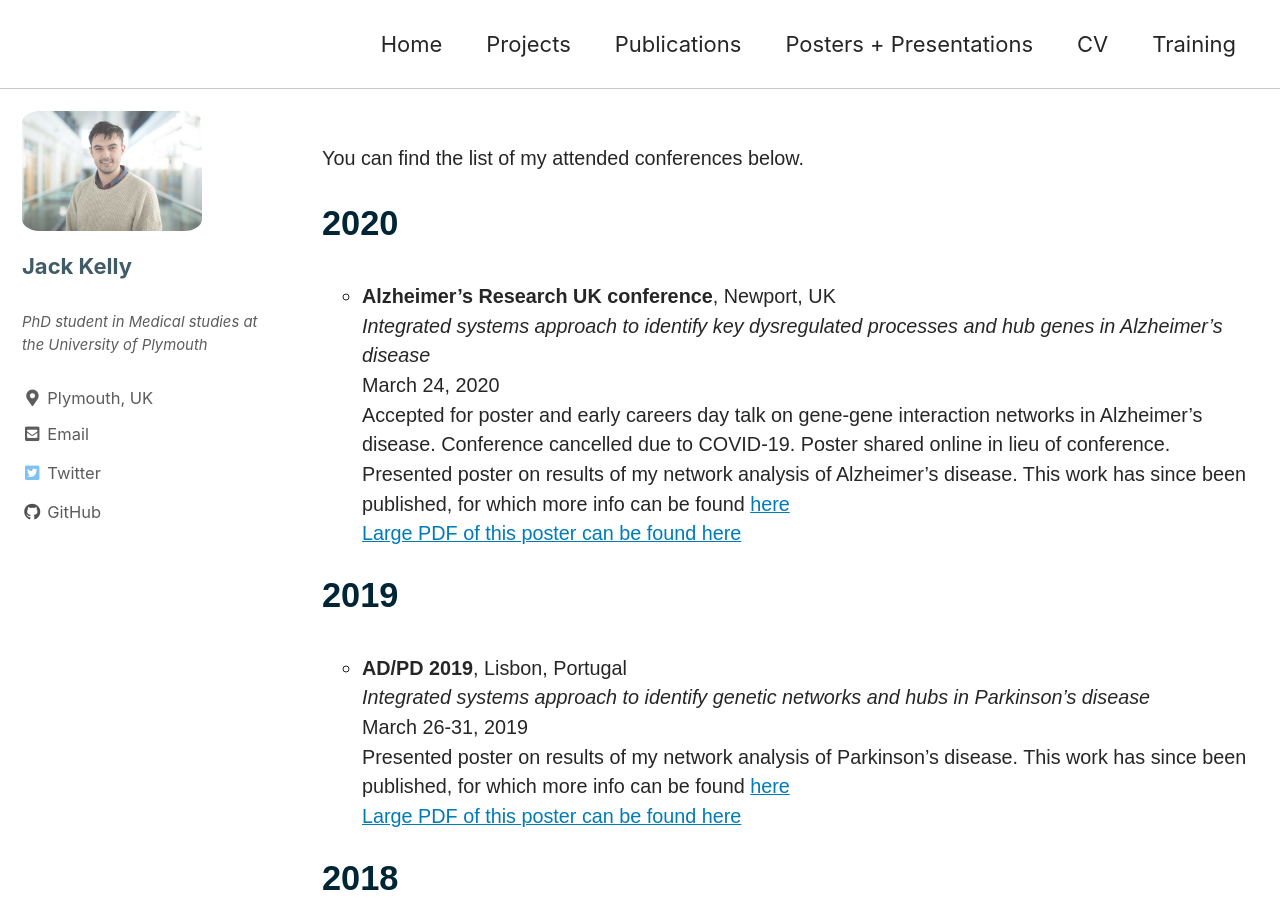
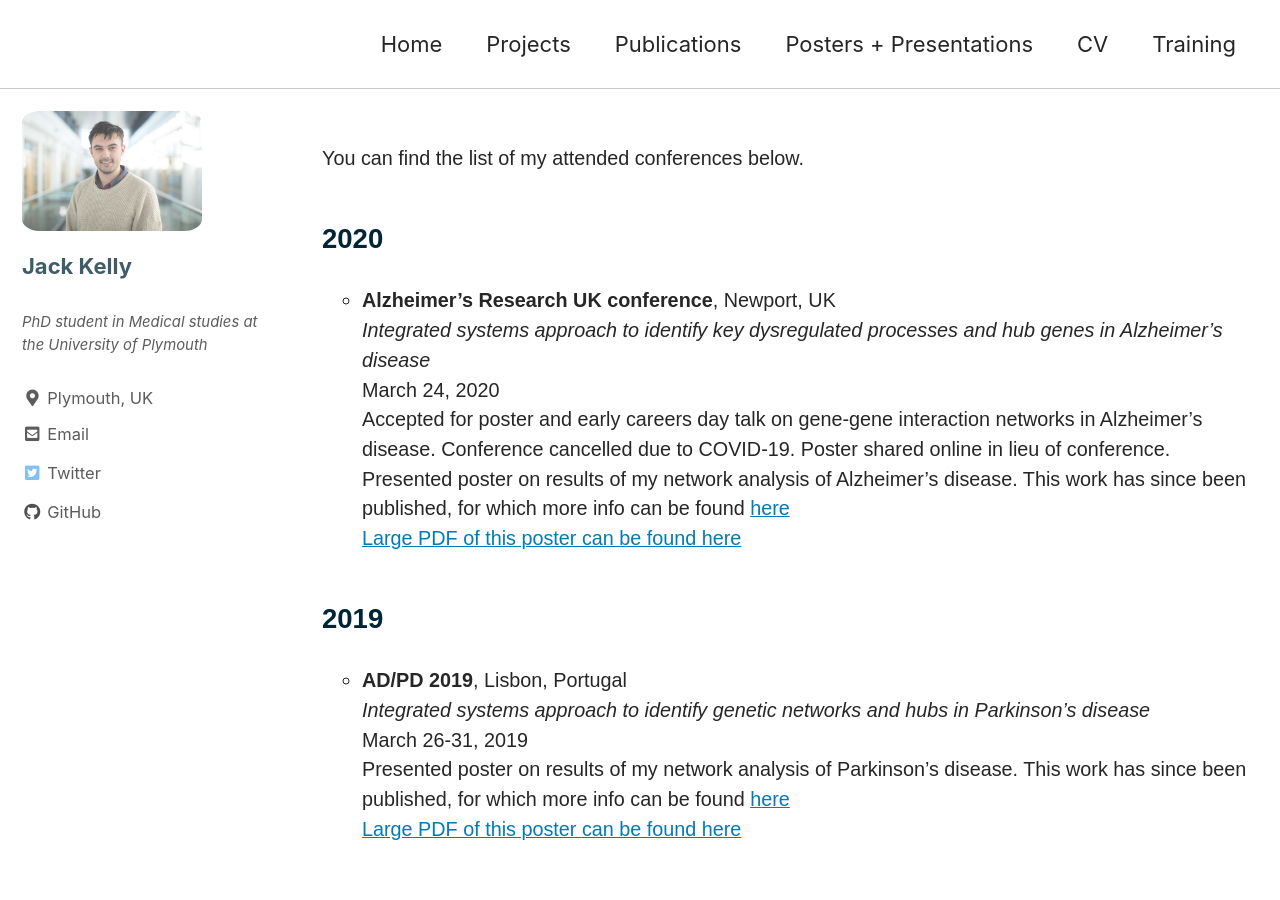
Before and after one commit to jackkelly75/jackkelly75.github.io, a Jekyll site: the page built from _pages/Posters+Presentations.md, in a window 1280 px wide and 900 px high. Built offline with Jekyll 4.4.1, drawn with Linux system fonts in a browser that asks for light colours; cached includes are drawn as plain includes; nearby versions of some CDN libraries.

```diff
--- a/_pages/Posters+Presentations.md
+++ b/_pages/Posters+Presentations.md
@@ -13,7 +13,7 @@ You can find the list of my attended conferences below.
 
 
 
-# 2020
+## 2020
 * **Alzheimer's Research UK conference**, Newport, UK
 *Integrated systems approach to identify key dysregulated processes and hub genes in Alzheimer’s disease*
 March 24, 2020
@@ -21,7 +21,7 @@ Accepted for poster and early careers day talk on gene-gene interaction networks
 Presented poster on results of my network analysis of Alzheimer's disease. This work has since been published, for which more info can be found [here](http://jackkelly75.github.io/assets/docs/publications/aging_preprint.pdf)
 [Large PDF of this poster can be found here](http://jackkelly75.github.io/assets/posters/ARUK2020.pdf)
 
-# 2019
+## 2019
 
 * **AD/PD 2019**, Lisbon, Portugal
 *Integrated systems approach to identify genetic networks and hubs in Parkinson's disease*
@@ -31,7 +31,7 @@ Presented poster on results of my network analysis of Parkinson's disease. This
 
 
 
-# 2018
+## 2018
 * **Parkinson's UK conference**, York, UK
 *Integrated systems approach to identify genetic networks and hubs in Parkinson’s disease*
 November 12-14, 2018
```
